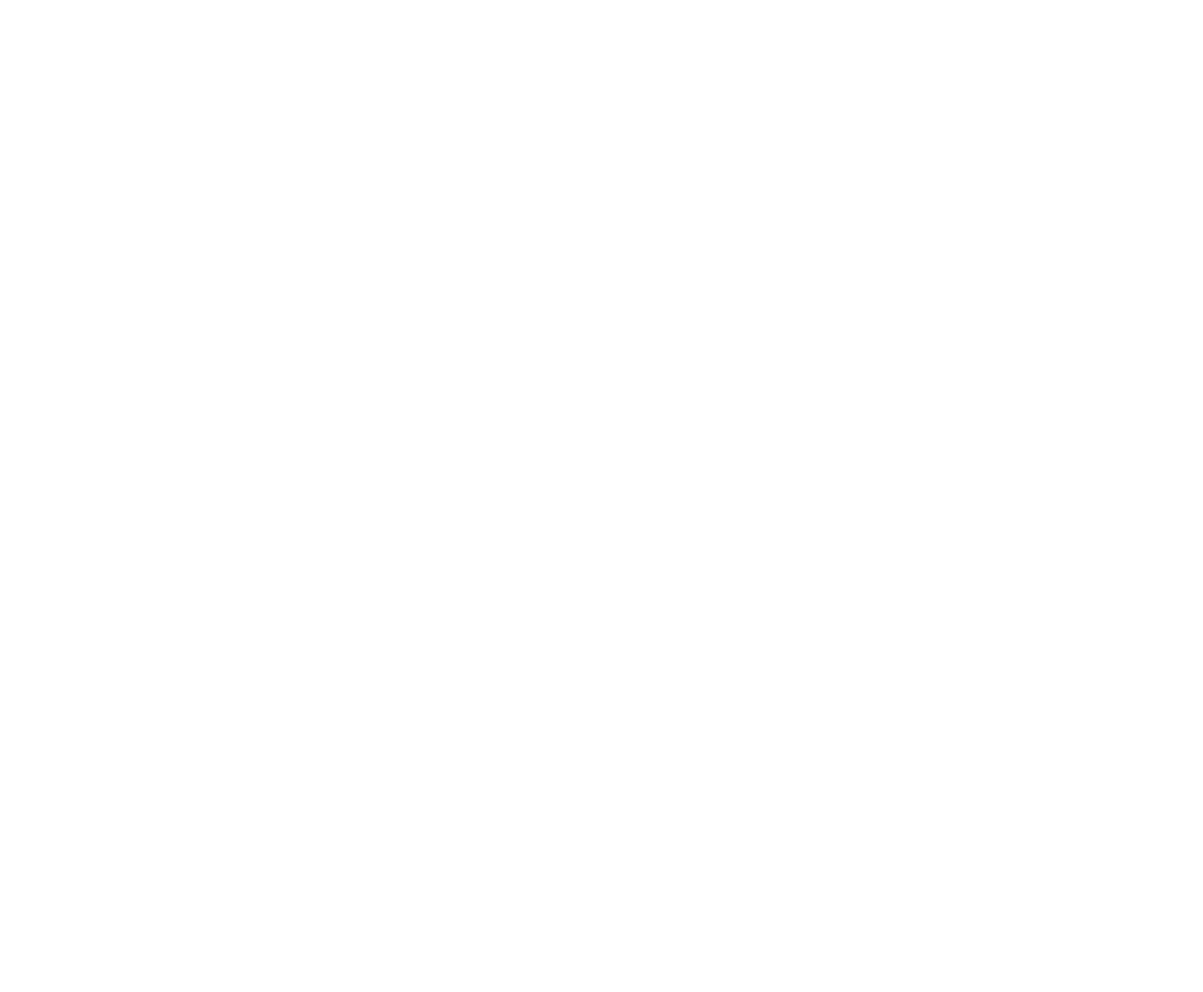
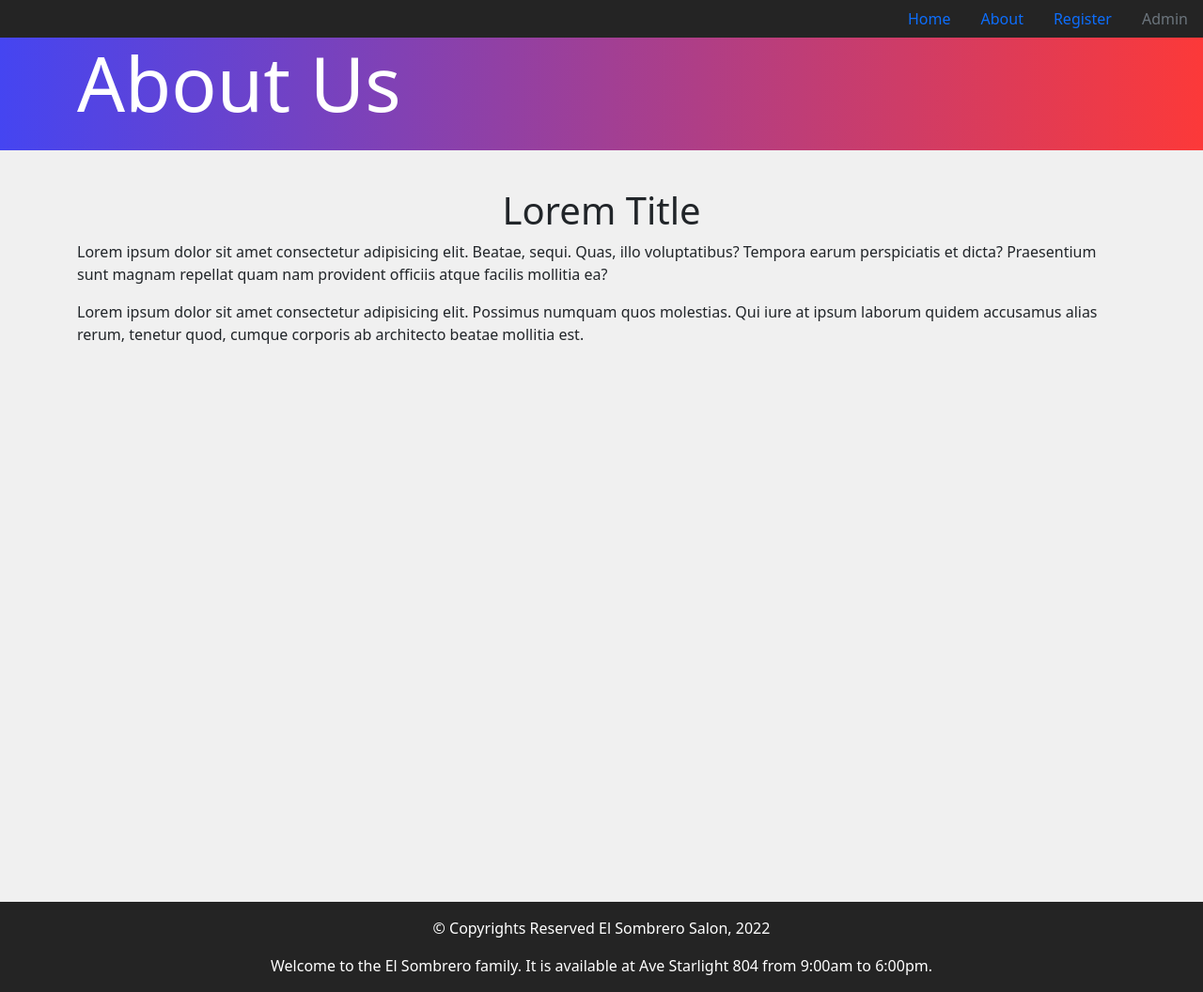
Before and after one commit to JorgeToAn/FSDI104-Assignment1, a plain HTML site: page about.html in a window 1280 px wide. Shown: the whole page at 94% size. Before the commit the page ends 800 px from the top, so only its background shows below. Drawn offline with nearby package versions, Linux system fonts and the light colour scheme.

Commit message:
Completed assignment

```diff
--- a/about.html
+++ b/about.html
@@ -0,0 +1,36 @@
+<!DOCTYPE html>
+<html lang="en">
+<head>
+    <meta charset="UTF-8">
+    <meta http-equiv="X-UA-Compatible" content="IE=edge">
+    <meta name="viewport" content="width=device-width, initial-scale=1.0">
+    <link href="https://cdn.jsdelivr.net/npm/bootstrap@5.2.0-beta1/dist/css/bootstrap.min.css" rel="stylesheet" integrity="sha384-0evHe/X+R7YkIZDRvuzKMRqM+OrBnVFBL6DOitfPri4tjfHxaWutUpFmBp4vmVor" crossorigin="anonymous">
+    <link rel="stylesheet" href="style.css">
+    <title>El Sombrero Pet Salon</title>
+</head>
+<body>
+    <header>
+        <nav class="nav justify-content-end">
+            <a href="index.html" class="nav-link">Home</a>
+            <a href="about.html" class="nav-link active" aria-current="page">About</a>
+            <a href="register.html" class="nav-link">Register</a>
+            <a href="#" class="nav-link disabled">Admin</a>
+        </nav>
+        <div class="container">
+            <h1 class="display-1 text-capitalize text-wrap">About us</h1>
+        </div>
+    </header>
+
+    <main class="container">
+        <h2 class="text-center fs-1">Lorem Title</h2>
+        <p>Lorem ipsum dolor sit amet consectetur adipisicing elit. Beatae, sequi. Quas, illo voluptatibus? Tempora earum perspiciatis et dicta? Praesentium sunt magnam repellat quam nam provident officiis atque facilis mollitia ea?</p>
+        <p>Lorem ipsum dolor sit amet consectetur adipisicing elit. Possimus numquam quos molestias. Qui iure at ipsum laborum quidem accusamus alias rerum, tenetur quod, cumque corporis ab architecto beatae mollitia est.</p>
+    </main>
+
+    <footer>
+        <p class="text-center">&copy; Copyrights Reserved El Sombrero Salon, 2022</p>
+        <p class="text-center mb-0" id="info"></p>
+    </footer>
+    <script src="register.js"></script>
+</body>
+</html>
--- a/register.js
+++ b/register.js
@@ -3,8 +3,8 @@
 
 let petSalon ={
     //attributes
-    name:"Placeholder name",
-    address:"Ave University 768",
+    name:"El Sombrero",
+    address:"Ave Starlight 804",
     pets:[
         {
             //anonymous object
@@ -53,10 +53,21 @@ let petSalon ={
 
 function displayInfo(){
     document.getElementById("info").innerHTML=`
-    Welcome to the ${petSalon.name} family. It is available at ${petSalon.address} from ${petSalon.hours.open} to ${petSalon.hours.close}`;
+    Welcome to the ${petSalon.name} family. It is available at ${petSalon.address} from ${petSalon.hours.open} to ${petSalon.hours.close}.`;
+}
+
+//display the name of the pets registered into the console
+function logPets(){
+    for(let i=0; i<petSalon.pets.length; i++){
+        console.log(petSalon.pets[i].name);
+    }
+}
+
+//alerts the user how many pets are registered
+function alertPets(){
+    alert(`There are currently ${petSalon.pets.length} pets registered!`);
 }
 
 displayInfo();
-for(let i=0; i<petSalon.pets.length; i++){
-    console.log(petSalon.pets[i].name);
-};
+logPets();
+alertPets();
--- a/style.css
+++ b/style.css
@@ -0,0 +1,31 @@
+/* GLOBLA */
+body{
+    background-color: rgb(240, 240, 240);
+}
+
+/* HEADER */
+header{
+    background-image: linear-gradient(to right, rgb(69, 69, 241), rgb(252, 57, 57));
+    padding-bottom: 1rem;
+}
+header h1{
+    color: white;
+}
+
+header nav{
+    background-color: rgb(36, 36, 36);
+}
+
+/* MAIN */
+main{
+    height: 100vh;
+    padding: 5vh 0;
+}
+
+/* FOOTER */
+footer{
+    background-color: rgb(36, 36, 36);
+    color: white;
+    height: max-content;
+    padding: 1rem 0;
+}
```
Also changed, not shown: index.html (+9 -6 lines), register.html (+36 -0 lines).
